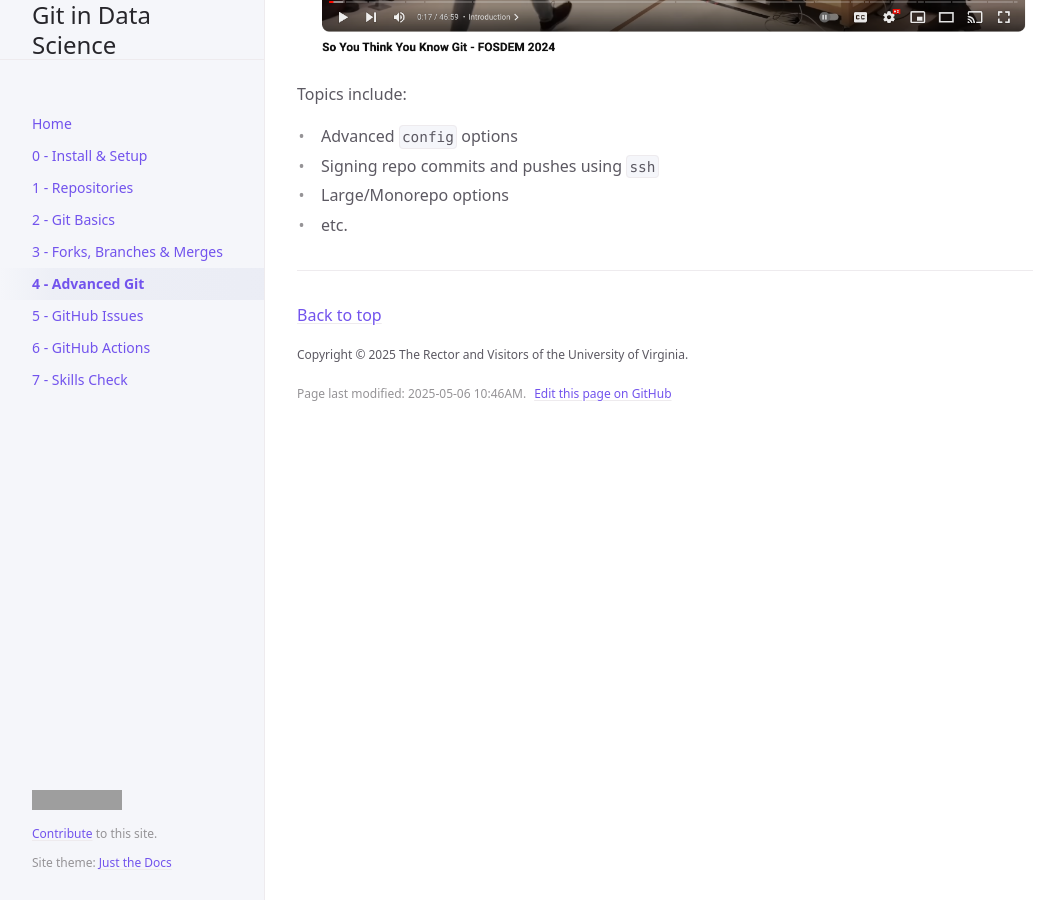
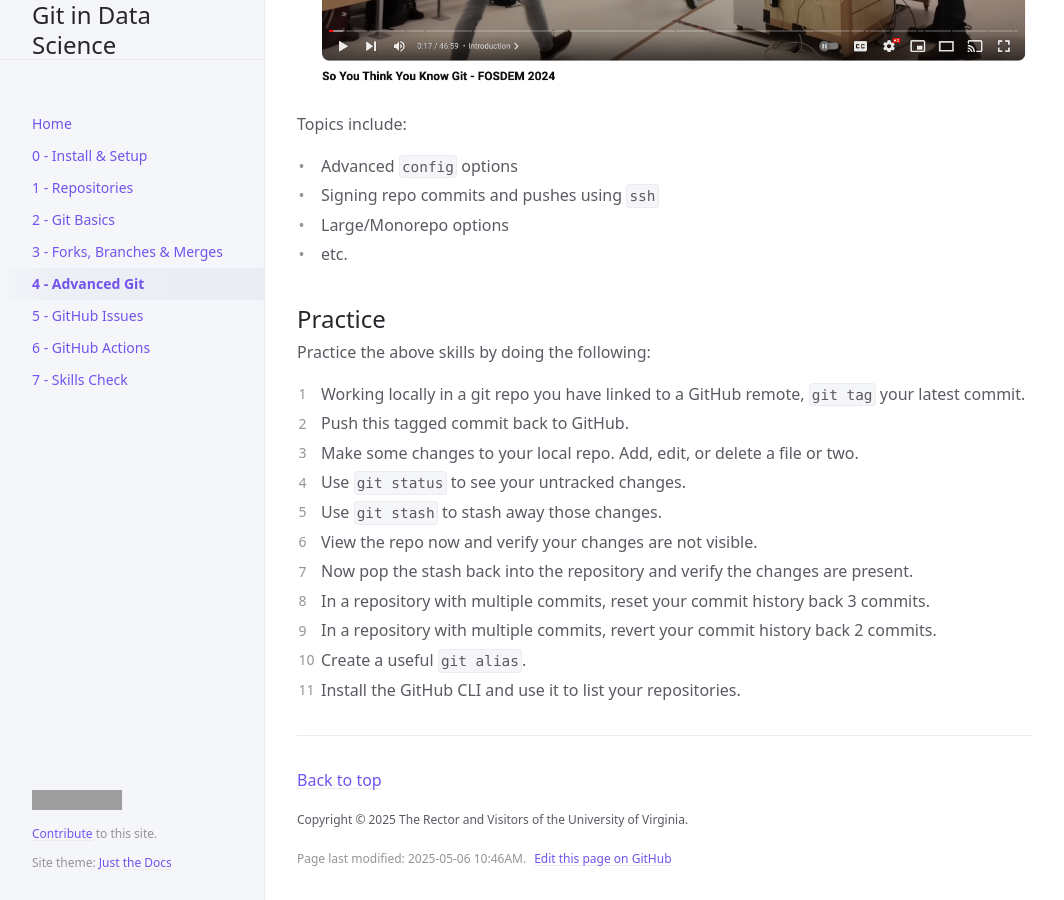
Before and after one commit to UVADS/git-basics, a Jekyll site: the page built from docs/advanced.md, in a window 1280 px wide and 900 px high, scrolled down 9111 px. Shown: the whole window, without its empty margins (107-1171 px from the left). Built offline with Jekyll 4.4.1, drawn with Linux system fonts in a browser that asks for light colours; cached includes are drawn as plain includes; grey boxes are pictures that could not be loaded.

Commit message:
Adding practice for p4

```diff
--- a/docs/advanced.md
+++ b/docs/advanced.md
@@ -317,3 +317,20 @@ Topics include:
 - Signing repo commits and pushes using `ssh`
 - Large/Monorepo options
 - etc.
+
+
+## Practice
+
+Practice the above skills by doing the following:
+
+1. Working locally in a git repo you have linked to a GitHub remote, `git tag` your latest commit.
+2. Push this tagged commit back to GitHub.
+3. Make some changes to your local repo. Add, edit, or delete a file or two.
+4. Use `git status` to see your untracked changes.
+5. Use `git stash` to stash away those changes.
+6. View the repo now and verify your changes are not visible.
+7. Now pop the stash back into the repository and verify the changes are present.
+8. In a repository with multiple commits, reset your commit history back 3 commits.
+9. In a repository with multiple commits, revert your commit history back 2 commits.
+10. Create a useful `git alias`.
+11. Install the GitHub CLI and use it to list your repositories.
```
